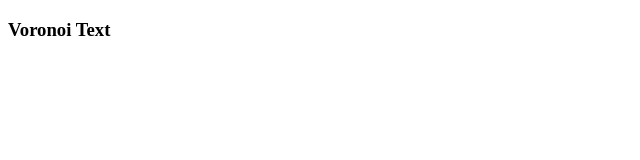
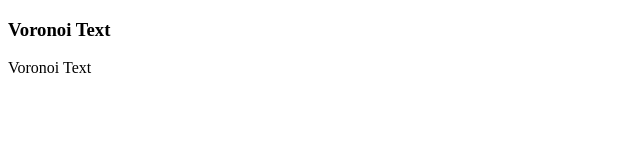
Before and after one commit to alexadam/alexadam.github.io, a plain HTML site: page demos/text-effects/index.html in a window 1280 px wide. Shown: the whole page, without its empty margins (0-640 px from the left). Drawn offline with Linux system fonts and the light colour scheme.

Commit message:
add text-effects demo

```diff
--- a/demos/text-effects/index.html
+++ b/demos/text-effects/index.html
@@ -5,6 +5,7 @@
         <title>Text Effects</title>
     </head>
     <body>
-        <div><a href="./voronoi.html"></a><h3>Voronoi Text</h3></div>
+        <h3>Voronoi Text</h3>
+        <div><a href="./voronoi.html"></a>Voronoi Text</div>
     </body>
 </html>
```
